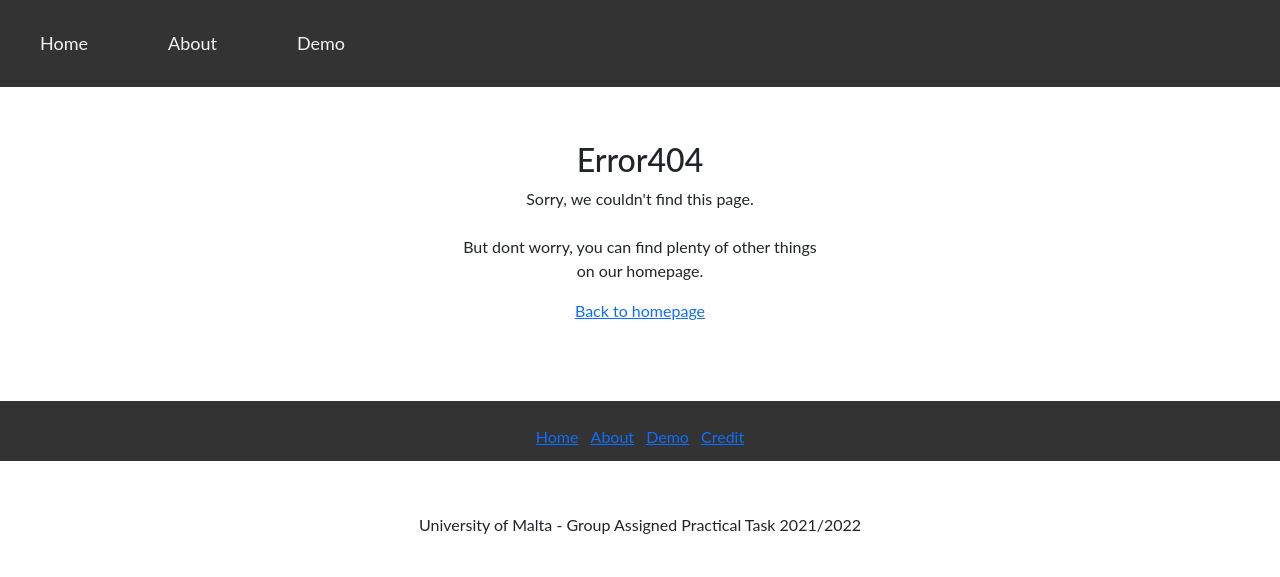
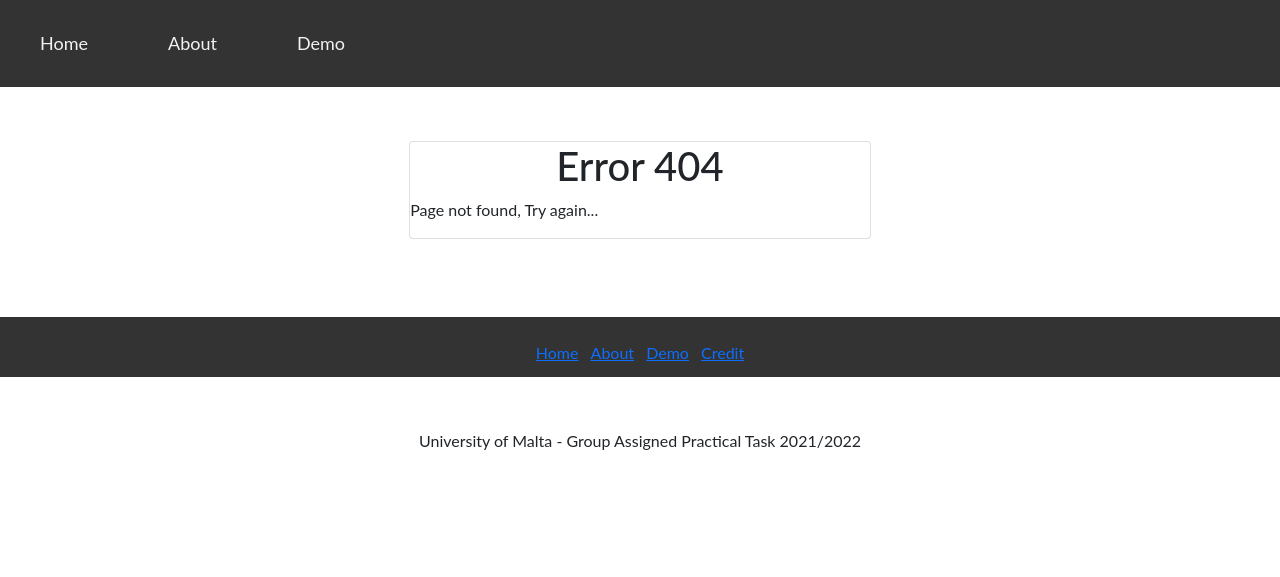
Before and after one commit to lukedamato20/Maltese-Speach-Platform, a Flask app: template flaskProject/flaskfiles/templates/404.html in a window 1280 px wide. Shown: the part 245-822 px from the top of the page. After the commit the page ends 695 px from the top, so only its background shows below. Run offline with Flask 2, Linux system fonts and the light colour scheme; the template is opened without the code that fills it, so the values that code supplies are empty; some libraries are stand-ins or nearby versions; some web fonts are replaced.

Commit message:
fixed error.html and removed extra files

```diff
--- a/flaskProject/flaskfiles/templates/404.html
+++ b/flaskProject/flaskfiles/templates/404.html
@@ -7,18 +7,10 @@
             <div class="column side"> </div>
 
             <div class="column middle">
-            <section class="flex items-center h-full p-16 dark:bg-gray-900 dark:text-gray-100">
-                <div class="container flex flex-col items-center justify-center px-5 mx-auto my-8">
-                    <div class="max-w-md text-center">
-                        <h2 class="mb-8 font-extrabold text-9xl dark:text-gray-600">
-                            <span class="sr-only">Error</span>404
-                        </h2>
-                        <p class="text-2xl font-semibold md:text-3xl">Sorry, we couldn't find this page.</p>
-                        <p class="mt-4 mb-8 dark:text-gray-400">But dont worry, you can find plenty of other things on our homepage.</p>
-                        <a rel="noopener noreferrer" href="#" class="px-8 py-3 font-semibold rounded dark:bg-violet-400 dark:text-gray-900">Back to homepage</a>
+                <div class="card">
+                    <h1 style="text-align: center">Error 404</h1>
+                    <p>Page not found, Try again...</p>
                 </div>
-                </div>
-            </section>
             </div>
 
             <div class="column side"> </div>
```
Also changed, not shown: flaskProject/flaskfiles/templates/500.html (+3 -11 lines), flaskProject/flaskfiles/templates/__init__.py (deleted), 1 other file. Lines whose indentation alone changed are shown as unchanged.
